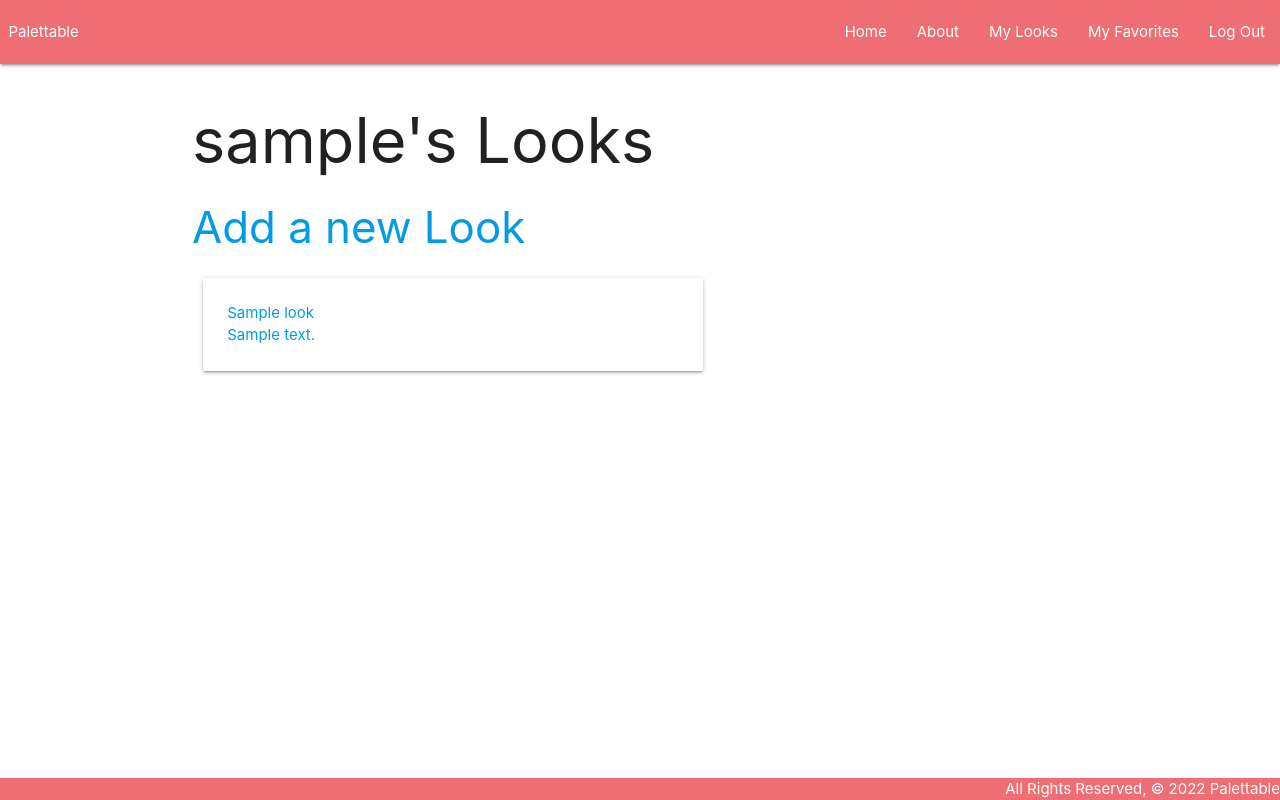
After one commit to samanthaefran/palettable, a Django app: page /looks/ in a window 1280 px wide. The commit adds this page. Run offline with Django 4.2, Linux system fonts and the light colour scheme; a user stored in the database is signed in; tables that the repository leaves empty hold one stand-in row (values such as "Sample post").

Commit message:
added functionality for creating a look

```diff
--- a/main_app/models.py
+++ b/main_app/models.py
@@ -1,4 +1,5 @@
 from django.db import models
+from django.urls import reverse
 from django.contrib.auth.models import User
 
 # Create your models here:
@@ -31,6 +32,11 @@ class Color(models.Model):
     def __str__(self):
         return f'{self.hex_value} {self.colour_name}'
 
-# class Favorite(models.Model):
-#     user_id = models.ForeignKey(User, on_delete=models.CASCADE)
-#     product_id = models.ForeignKey(Product, on_delete=models.CASCADE)
+class Look(models.Model):
+    name = models.CharField(max_length=100)
+    description = models.CharField(max_length=300)
+    products = models.ManyToManyField(Product)
+    user = models.ForeignKey(User, on_delete=models.CASCADE)
+
+    def __str__(self):
+        return self.name
--- a/main_app/static/css/style.css
+++ b/main_app/static/css/style.css
@@ -11,13 +11,3 @@ main {
 footer {
     text-align: right;
 }
-
-.row, .col.m7 {
-    display: flex;
-    width: 100%;
-    margin-left: 0px;
-}
-
-.card {
-    max-width: 200px;
-}
--- a/main_app/templates/base.html
+++ b/main_app/templates/base.html
@@ -25,6 +25,7 @@
                     <li><a href="{% url 'home'%}">Home</a></li>
                     <li><a href="{% url 'about'%}">About</a></li>
                     {% if user.is_authenticated %}
+                    <li><a href="{% url 'looks_list' %}">My Looks</a></li>
                     <li><a href="{% url 'favorite_list' user.id%}">My Favorites</a></li>
                     <li><a href="{% url 'logout'%}">Log Out</a></li>
                     {% else %}
--- /dev/null
+++ b/main_app/templates/looks/index.html
@@ -0,0 +1,20 @@
+{% extends 'base.html' %}
+
+{% block content %}
+    <h1>{{user.username}}'s Looks</h1>
+    <h3><a href="{% url 'looks_create' %}">Add a new Look</a></h3>
+{% for look in looks %}
+    <div class="row">
+        <div class="col s12 m7">
+            <div class="card">
+                <a href="{% url 'looks_detail' look.id %}">
+                    <div class="card-content">
+                        <p>{{look.name}}</p>
+                        <p>{{look.description}}</p>
+                    </div>
+                </a>
+            </div>
+        </div>
+    </div>
+{% endfor %}
+{% endblock %}
--- a/main_app/urls.py
+++ b/main_app/urls.py
@@ -7,13 +7,11 @@ urlpatterns = [
   path('products/<str:product_tag>/', views.products_index_by_tag, name='products_index'),
   path('product_detail/<int:id>/', views.products_detail, name='products_detail'),
   path('accounts/signup/', views.signup, name='signup'),
-<<<<<<< HEAD
-  path('favorites/', views.FavoriteList.as_view(), name='favorites_index'),
-  path('favorites/<int:id>/delete', views.FavoriteDelete.as_view(), name='favorites_delete'),
-]
-=======
   path('product_detail/<int:id>/add_favorite/<int:user_id>', views.favorite_add, name='favorite_add'),
   path('product_detail/<int:id>/remove_favorite/<int:user_id>', views.favorite_remove, name='favorite_remove'),
-  path('favorites/<int:user_id>', views.favorite_list, name='favorite_list')
+  path('favorites/<int:user_id>', views.favorite_list, name='favorite_list'),
+  path('looks/', views.looks_list, name='looks_list'),
+  path('looks/create', views.LookCreate.as_view(), name='looks_create'),
+  path('looks/<int:look_id>/', views.looks_detail, name='looks_detail'),
+  path('looks/<int:look_id>/assoc_product/<int:product_id>/', views.assoc_product, name='assoc_product')
 ]
->>>>>>> 9418ff445a379b355315e2bdf3f81413c59ee6e5
--- a/main_app/views.py
+++ b/main_app/views.py
@@ -1,5 +1,5 @@
 from django.shortcuts import redirect, render
-from .models import Product, Color
+from .models import Product, Color, Look
 
 from django.contrib.auth.forms import UserCreationForm
 from django.contrib.auth import login
@@ -57,3 +57,30 @@ def favorite_remove(request, id, user_id):
 def favorite_list(request, user_id):
   favorites = Product.objects.filter(favorites=request.user)
   return render(request, 'favorites/index.html', {'favorites': favorites})
+
+def looks_list(request):
+  looks = Look.objects.filter(user=request.user)
+  return render(request, 'looks/index.html', {'looks':looks})
+
+class LookCreate(CreateView):
+  model = Look
+  fields = ('name','description')
+
+  template_name = 'looks/look_form.html'
+  success_url = '/looks/'
+
+  def form_valid(self, form):
+    form.instance.user = self.request.user
+    return super().form_valid(form)
+
+def looks_detail(request, look_id):
+  look = Look.objects.get(id=look_id)
+  products_look_doesnt_have = Product.objects.filter(favorites=request.user).exclude(id__in = look.products.all().values_list('id'))
+  return render(request, 'looks/detail.html', {
+    'look':look,
+    'products': products_look_doesnt_have
+  })
+
+def assoc_product(request, look_id, product_id):
+  look = Look.objects.get(id=look_id).products.add(product_id)
+  return redirect('looks_detail', look_id=look_id)
```
Also changed, not shown: main_app/templates/home.html (+5 -4 lines), main_app/templates/looks/detail.html (added, +56 -0 lines), main_app/templates/looks/look_form.html (added, +24 -0 lines), main_app/migrations/0008_look.py (added).
